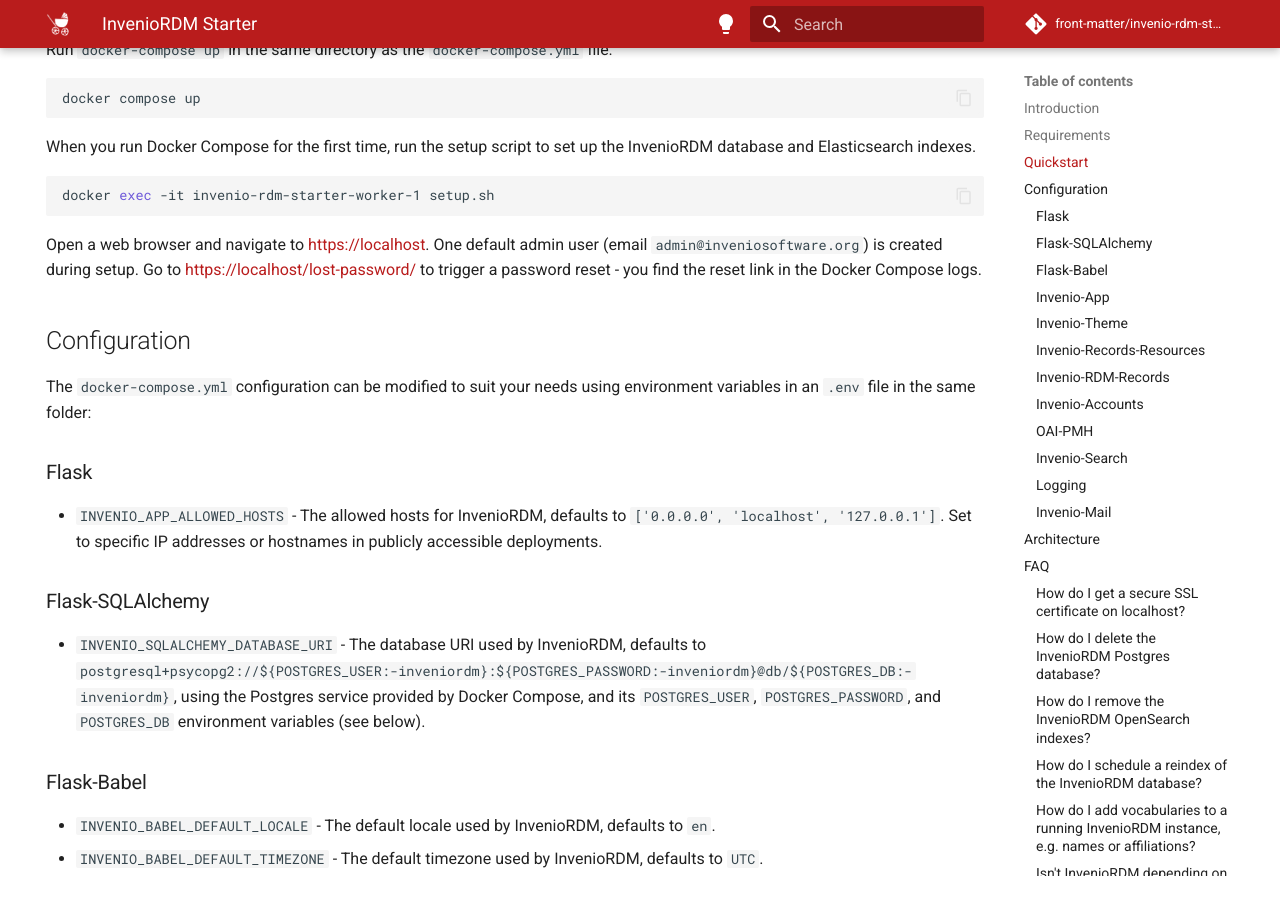
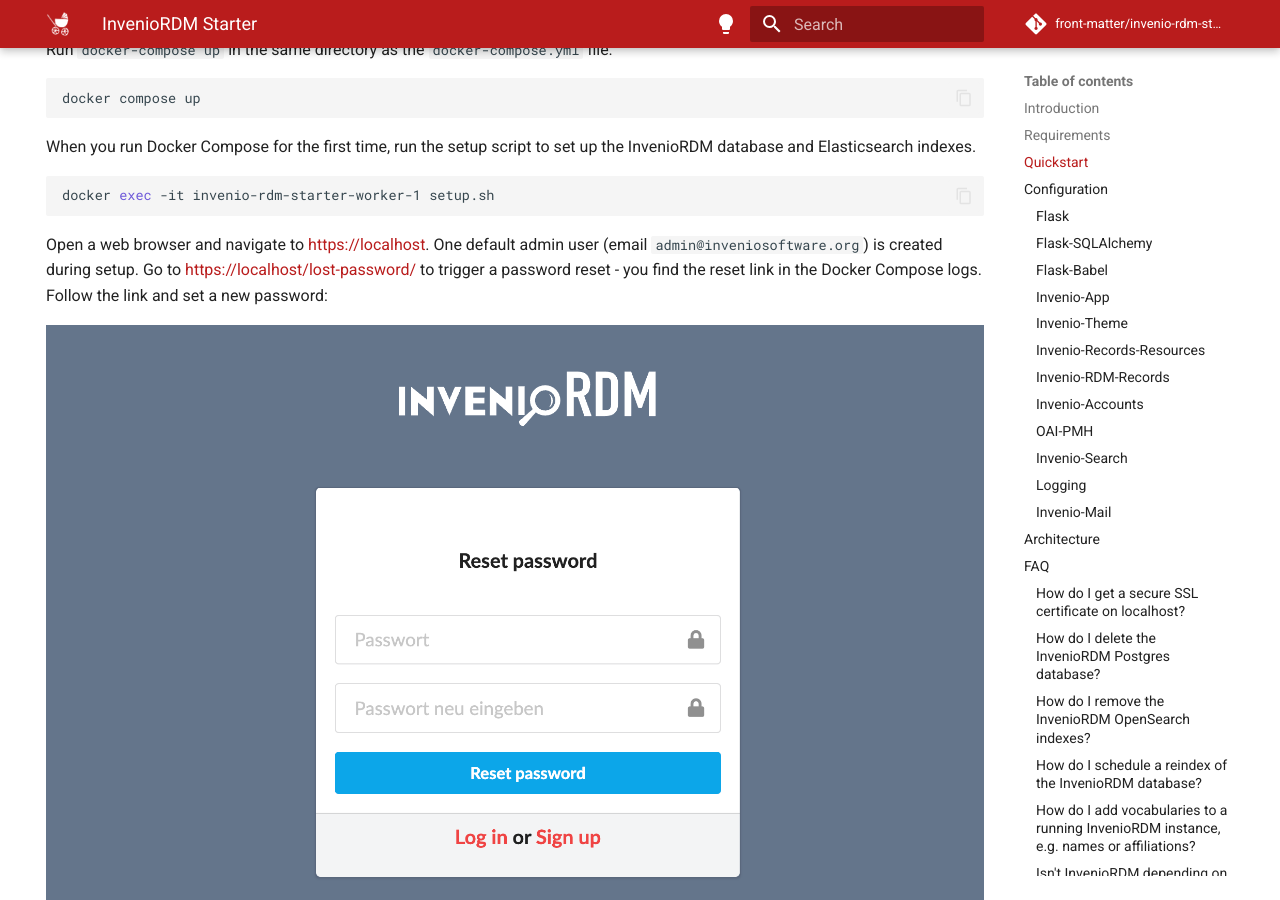
Before and after one commit to front-matter/invenio-rdm-starter, an MkDocs documentation site: the page built from docs/index.md, in a window 1280 px wide and 900 px high, scrolled down 1238 px. Built offline with MkDocs 1.6.1 and Material for MkDocs 9.7.7, drawn with Linux system fonts in a browser that asks for light colours; comment, search, counter and statistics services are not loaded.

Commit message:
update documentation

````diff
--- a/docs/index.md
+++ b/docs/index.md
@@ -47,7 +47,9 @@
 docker exec -it invenio-rdm-starter-worker-1 setup.sh
 ```
 
-Open a web browser and navigate to [https://localhost](https://localhost). One default admin user (email `admin@inveniosoftware.org`) is created during setup. Go to [https://localhost/lost-password/](https://localhost/lost-password/) to trigger a password reset - you find the reset link in the Docker Compose logs.
+Open a web browser and navigate to [https://localhost](https://localhost). One default admin user (email `admin@inveniosoftware.org`) is created during setup. Go to [https://localhost/lost-password/](https://localhost/lost-password/) to trigger a password reset - you find the reset link in the Docker Compose logs. Follow the link and set a new password:
+
+![Reset Password](assets/reset-password.png)
 
 ## Configuration
 
````
Also changed, not shown: docs/assets/reset-password.png (added), 3 other files.
